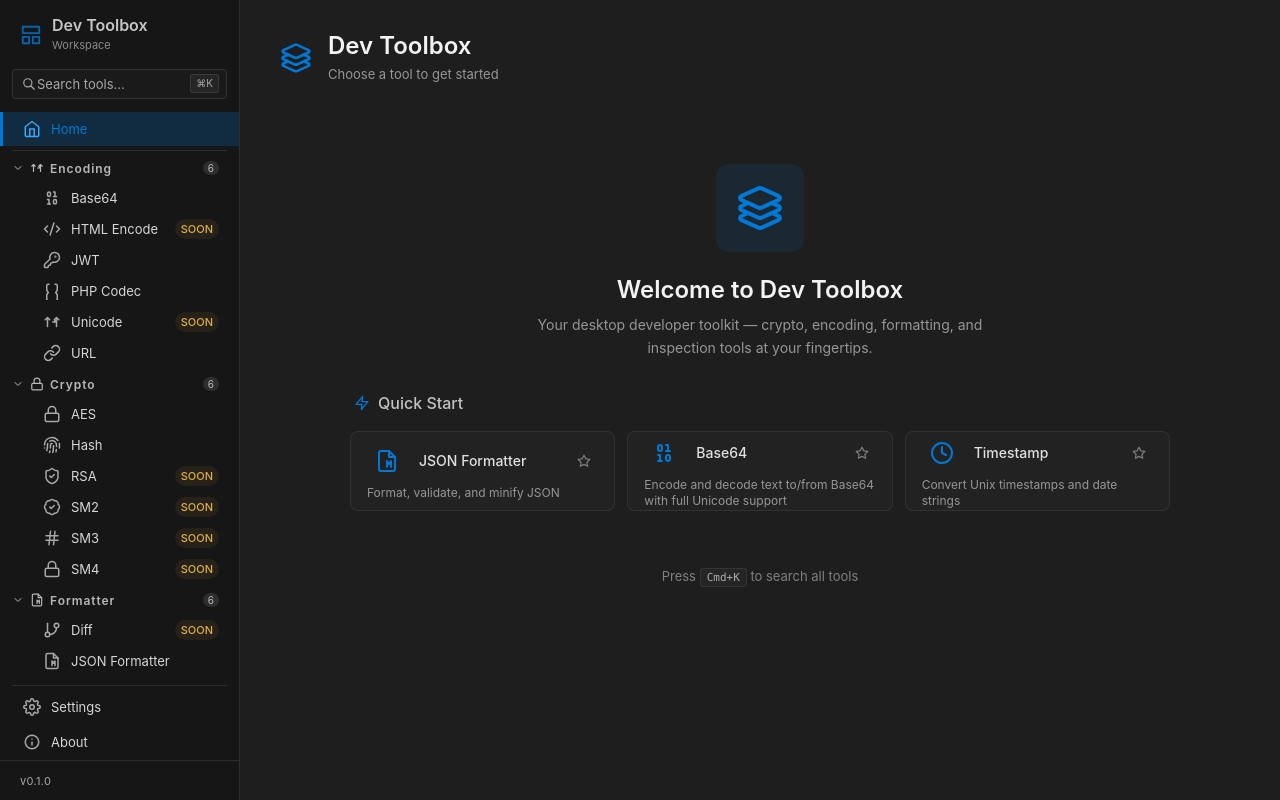
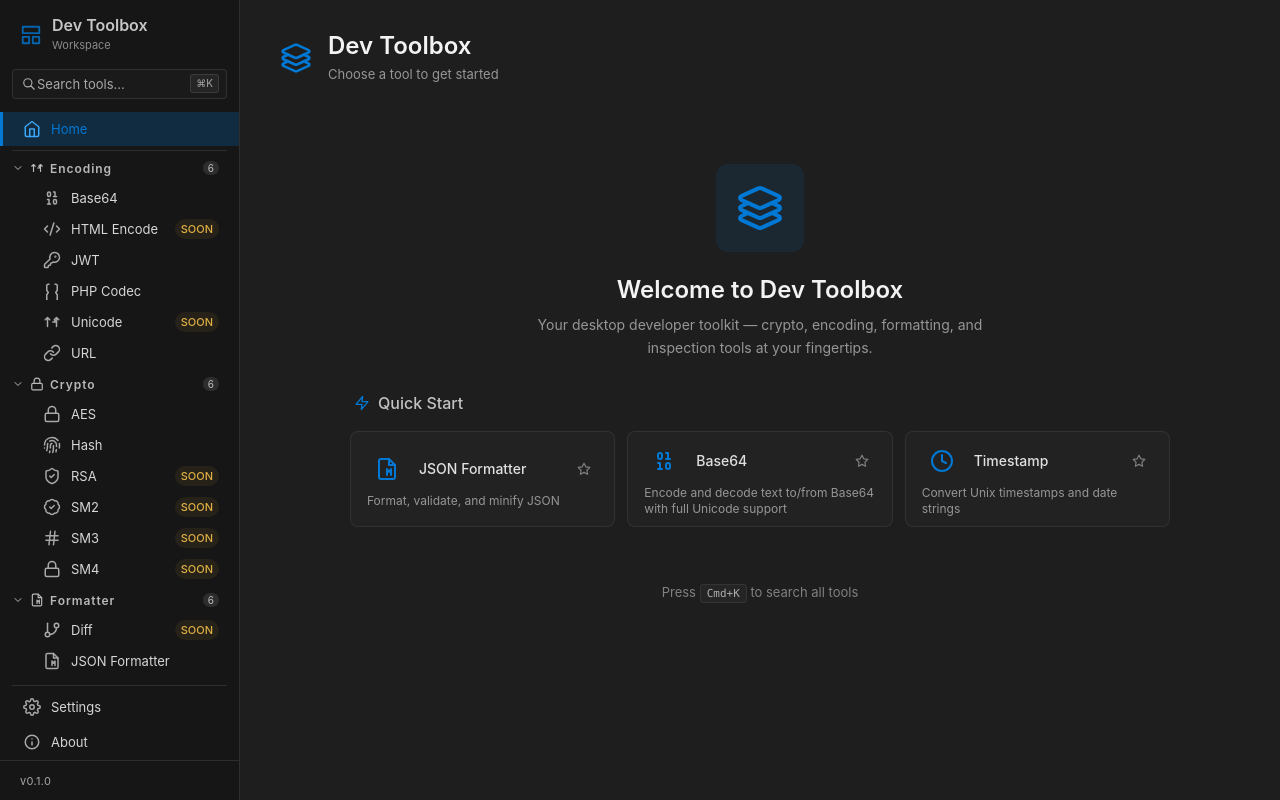
Before and after one commit to smallLazy/dev-toolbox, a Vue app: page / in a window 1280 px wide. Built offline with nearby package versions, Linux system fonts and the light colour scheme.

Commit message:
chore(plugins): normalize tool metadata

```diff
--- a/src/assets/theme.css
+++ b/src/assets/theme.css
@@ -157,7 +157,7 @@
 
   /* ── Dashboard Layout ─────────────────────────────────────────────────── */
   --dashboard-card-width: 280px;
-  --dashboard-card-height: 80px;
+  --dashboard-card-height: 96px;
   --dashboard-grid-gap: var(--space-3);
   --dashboard-grid-max-width: 1200px;
 
--- a/src/plugins/preset-php-compatible.plugin.ts
+++ b/src/plugins/preset-php-compatible.plugin.ts
@@ -11,7 +11,7 @@ export default definePlugin({
   name: 'PHP Codec',
   icon: 'Braces',
   version: '1.0.0',
-  description: 'Compatible with PHP base_encryption() / filter(): URL Encode(PHP) → Base64(no padding)',
+  description: 'Encode/decode PHP-compatible payloads',
   category: 'encoding',
   status: 'active',
 
```
